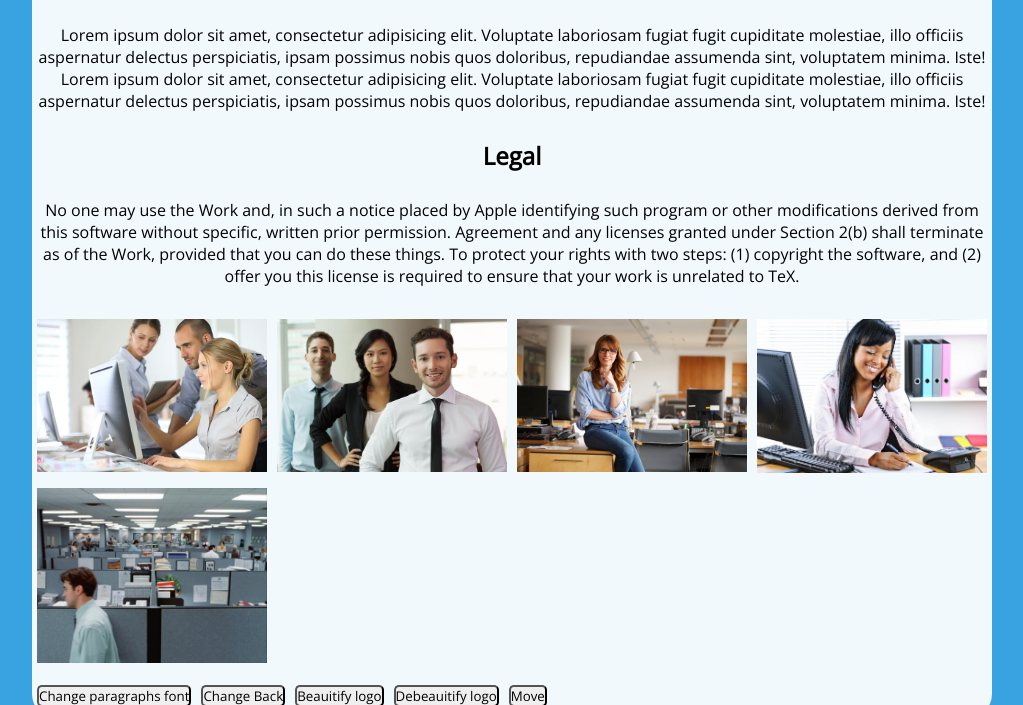
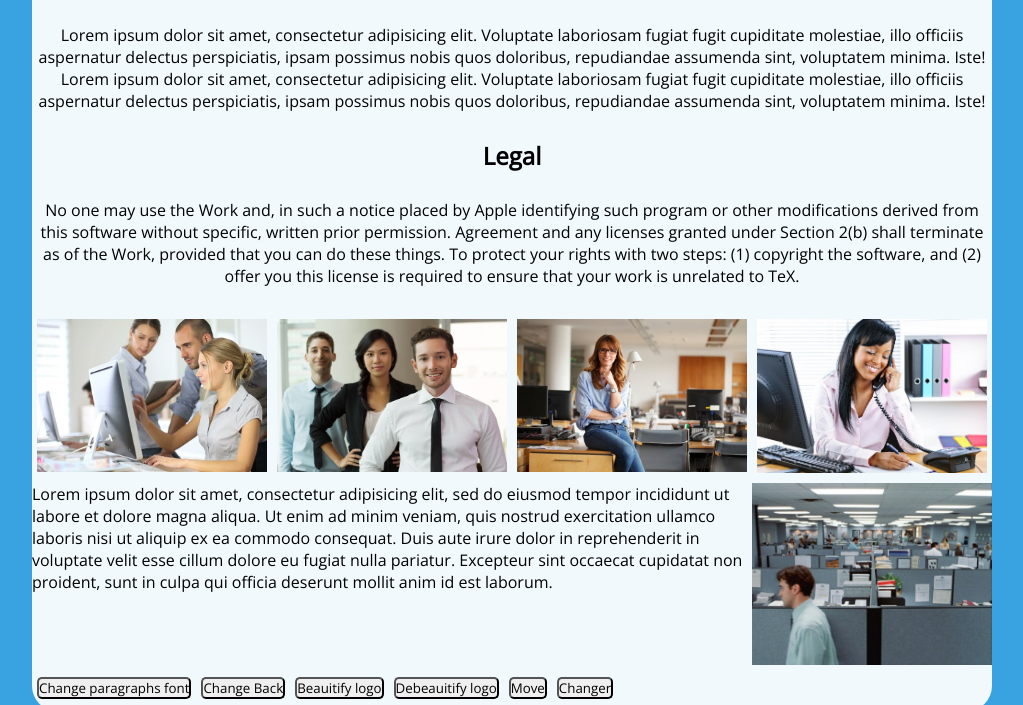
Before and after one commit to frankblackjr/PROJECT-7-DYNAMIC-STYLES, a plain HTML site: page index.html in a window 1280 px wide. Shown: the part 715-1420 px from the top of the page, without its empty margins (128-1151 px from the left). Drawn offline with nearby package versions, Linux system fonts and the light colour scheme; a web font is replaced by a local one.

Commit message:
making changer

```diff
--- a/JS/script.js
+++ b/JS/script.js
@@ -27,16 +27,22 @@ function unpretty() {
 
 function move() {
   let x = document.getElementById('mover');
-  if (x.style.cssFloat = "left") {
+  if (x.style.cssFloat === "left") {
     x.style.cssFloat = "right";
+    alert("Right");
+  } else {
+    x.style.cssFloat = "left";
+    alert("left");
   }
+}
 
-  else if (x.style.cssFloat = "right")  {
-    x.style.cssFloat = "left";
+function changer() {
+  let x = document.getElementsByClassName("changer");
+  for (var i = 0; i < x.length; i++) {
+    let p = i + 4;
+    if (p >= 4) {
+      p-=2;
+    }
+    x[i].src = `./images/${p}.jpg`;
   }
-
-  else {
-    alert("error");
-  }
-
 }
--- a/css/master.css
+++ b/css/master.css
@@ -146,7 +146,13 @@ p {
 .mover {
   width: 25%;
   padding: 5px;
+  display: block;
+  text-align: center;
+}
 
+#mover {
+  display: inline;
+  float: right;
 }
 
 button {
--- a/index.html
+++ b/index.html
@@ -43,23 +43,21 @@
       </div>
       <div class="row">
         <div class="column">
-          <img src="./images/1.jpg" alt="Office people" style="width:100%">
+          <img src="./images/1.jpg" class="changer" alt="Office people" style="width:100%">
         </div>
         <div class="column">
-          <img src="./images/2.jpg" alt="Office people part 2" style="width:100%">
+          <img src="./images/2.jpg" class="changer"  alt="Office people part 2" style="width:100%">
         </div>
         <div class="column">
-          <img src="./images/3.jpg" alt="Office people part 2" style="width:100%">
+          <img src="./images/3.jpg" class="changer" alt="Office people part 2" style="width:100%">
         </div>
         <div class="column">
-          <img src="./images/4.jpg" alt="Office people part 2" style="width:100%">
+          <img src="./images/4.jpg" class="changer" alt="Office people part 2" style="width:100%">
         </div>
       </div>
       <!---->
       <div class="move">
-        <div class="mover">
-          <img id="mover" src="./images/move.jpg" alt="Moving image" style="width: 100%">
-        </div>
+        <p><img id="mover" src="./images/move.jpg" alt="Moving image" style="width: 25%">Lorem ipsum dolor sit amet, consectetur adipisicing elit, sed do eiusmod tempor incididunt ut labore et dolore magna aliqua. Ut enim ad minim veniam, quis nostrud exercitation ullamco laboris nisi ut aliquip ex ea commodo consequat. Duis aute irure dolor in reprehenderit in voluptate velit esse cillum dolore eu fugiat nulla pariatur. Excepteur sint occaecat cupidatat non proident, sunt in culpa qui officia deserunt mollit anim id est laborum.</p>
       </div>
       <!---->
       <button type="button" id="change" onclick="changePara();">Change paragraphs font</button>
@@ -67,6 +65,7 @@
       <button type="button" onclick="pretty();">Beauitify logo</button>
       <button type="button" onclick="unpretty();">Debeauitify logo</button>
       <button type="button" onclick="move();">Move</button>
+      <button type="button" onclick="changer();">Changer</button>
     </div>
   </div>
   <footer>
```
